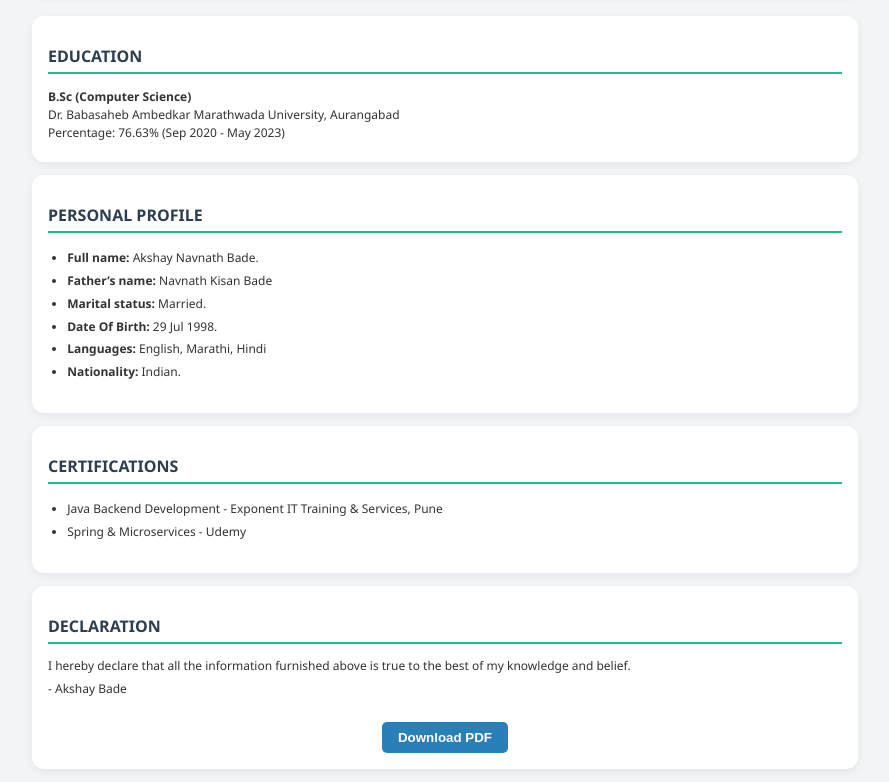
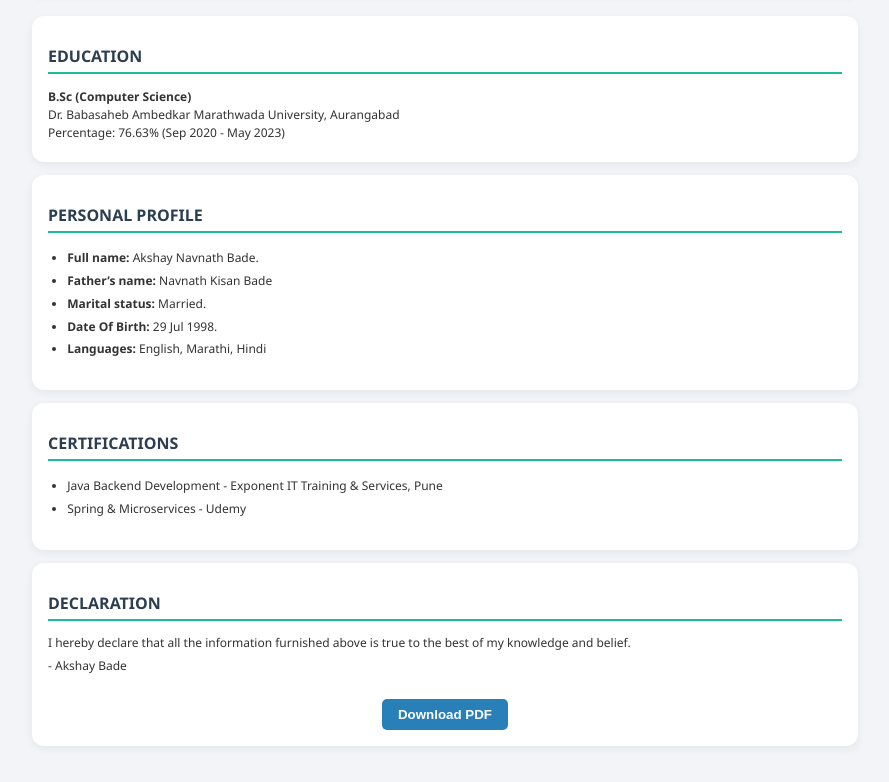
Before and after one commit to akshaybade9/resume, a plain HTML site: page index.html in a window 1280 px wide. Shown: the part 1637-2419 px from the top of the page, without its empty margins (195-1084 px from the left). After the commit the page ends 2396 px from the top, so only its background shows below. Drawn offline with nearby package versions, Linux system fonts and the light colour scheme.

Commit message:
Update index.html remove one line

```diff
--- a/index.html
+++ b/index.html
@@ -228,7 +228,6 @@
         <li><strong>Marital status:</strong> Married.</li>
         <li><strong>Date Of Birth:</strong> 29 Jul 1998.</li>
         <li><strong>Languages:</strong> English, Marathi, Hindi</li>
-        <li><strong>Nationality:</strong> Indian.</li>
       </ul>
   </section>
 
```
